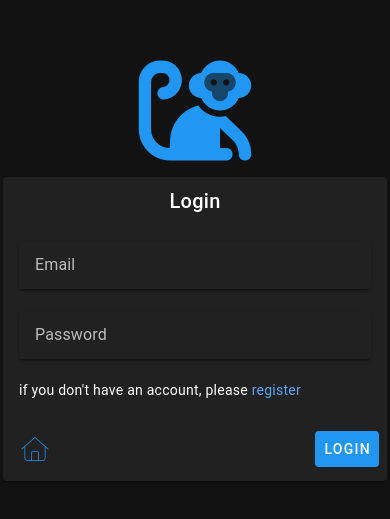
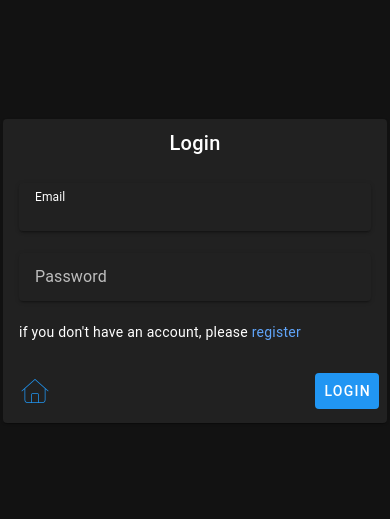
Before and after one commit to Flipvo-com/monkey_coinbase_frontEnd, a Vue app: page /login in a window 390 px wide. Shown: the part 151-670 px from the top of the page. Built offline with nearby package versions, Linux system fonts and the light colour scheme; what vue3-particles would draw is missing.

Commit message:
fixing keyboard won't show up on simulator ps (didn't fix it but on actual phone it works fine)

```diff
--- a/index.html
+++ b/index.html
@@ -3,11 +3,12 @@
 <head>
     <meta charset="UTF-8">
     <link rel="icon" href="/favicon.ico">
-    <meta name="viewport" content="width=device-width, initial-scale=1.0">
+    <meta name="viewport" content="width=device-width, initial-scale=1, user-scalable=no, minimal-ui">
+
     <title></title>
 </head>
-<body class="_h-screen _flex _m-0 _p-0 _flex-col">
-<div class="_flex-1 " id="app"></div>
+<body >
+<div id="app"></div>
 <script type="module" src="/src/main.ts"></script>
 </body>
 </html>
--- a/package.json
+++ b/package.json
@@ -12,7 +12,9 @@
     "lint": "eslint . --ext .vue,.js,.jsx,.cjs,.mjs,.ts,.tsx,.cts,.mts --fix --ignore-path .gitignore"
   },
   "dependencies": {
+    "@capacitor/core": "^6.1.2",
     "@capacitor/ios": "^6.1.2",
+    "@capacitor/keyboard": "^6.0.2",
     "@fullcalendar/core": "^6.1.14",
     "@fullcalendar/interaction": "^6.1.14",
     "@fullcalendar/list": "^6.1.14",
@@ -36,7 +38,7 @@
     "vuetify": "^3.6.10"
   },
   "devDependencies": {
-    "@capacitor/cli": "^4.0.0",
+    "@capacitor/cli": "^4.8.2",
     "@rushstack/eslint-patch": "^1.8.0",
     "@types/lodash": "^4.17.7",
     "@types/node": "^20.14.14",
@@ -50,7 +52,7 @@
     "npm-run-all2": "^6.2.0",
     "postcss": "^8.4.39",
     "tailwindcss": "^3.4.4",
-    "typescript": "~5.4.0",
+    "typescript": "^5.6.3",
     "vite": "^5.3.1",
     "vite-plugin-vue-devtools": "^7.3.1",
     "vue-tsc": "^2.0.29"
--- a/src/api/useApi.ts
+++ b/src/api/useApi.ts
@@ -1,5 +1,5 @@
 import {computed} from "vue";
-import axios, {type RawAxiosRequestConfig} from "axios";
+import axios, {AxiosRequestConfig, type RawAxiosRequestConfig} from "axios";
 import {useAxios, type UseAxiosOptions} from "@vueuse/integrations/useAxios";
 import {createEventHook, whenever} from "@vueuse/core";
 import {toastFromResponse} from "@/stats/Utils";
@@ -63,7 +63,7 @@ apiInstance.interceptors.response.use(
 
 export function useApi<T>(
     path = "",
-    config: RawAxiosRequestConfig<any> = {},
+    config: AxiosRequestConfig<any> = {},
     options: UseAxiosOptions & { initialData?: any } = {
         immediate: true,
         shallow: true,
--- a/src/assets/particles.json
+++ b/src/assets/particles.json
@@ -66,7 +66,7 @@
       "direction": "top"
     },
     "number": {
-      "value": 150
+      "value": 100
     },
     "opacity": {
       "value": {
--- a/src/router/index.ts
+++ b/src/router/index.ts
@@ -40,7 +40,7 @@ const routes:CustomRouteRecordRaw[]= [
             name: 'login',
             __auth: false
         },
-        component: Login
+        component: ()=> import('@/views/LoginView.vue')
     },
     {
         path: '/register',
--- a/src/views/LoginView.vue
+++ b/src/views/LoginView.vue
@@ -1,55 +1,42 @@
 <template>
   <v-app class="!_bg-transparent">
-        <v-main>
+
       <div class="_flex _justify-center _items-center _h-screen _flex-col _gap-4">
-                <router-link :to="{name:'home'}">
-                    <v-icon size="100" color="primary">fa-duotone fa-solid fa-monkey</v-icon>
-                </router-link>
-
-                <v-card class="_w-96" :loading="loginLoading">
+        <!-- Adjust container to be scrollable if needed -->
+        <v-form @submit.prevent>
+        <v-card class="_w-96" :loading="loginLoading" >
           <v-card-title class="_text-center">Login</v-card-title>
           <v-card-text>
-
             <div class="_py-2">
               <v-alert v-if="loginError" type="error" variant="tonal" density="comfortable">
                 {{ loginError }}
               </v-alert>
             </div>
-
-                        <v-text-field label="Email" v-model="email"
-                                      density="comfortable" variant="solo"></v-text-field>
-                        <v-text-field label="Password" v-model="password" type="password"
-                                      density="comfortable" variant="solo"></v-text-field>
-
+            <v-text-field label="Email" v-model="email" density="comfortable" autofocus variant="solo"></v-text-field>
+            <v-text-field label="Password" v-model="password" type="password" density="comfortable" variant="solo"></v-text-field>
             <div>
               <p>
                 if you don't have an account, please
-                                <router-link class="_text-blue-400"
-                                             :to="{name:'register'}">register
-                                </router-link>
+                <router-link class="_text-blue-400" :to="{ name: 'register' }">register</router-link>
               </p>
             </div>
           </v-card-text>
           <v-card-actions>
-                        <v-btn color="primary"
-                               icon="fa-thin fa-home"
-                               :to="{name:'home'}"></v-btn>
-                        <v-spacer/>
-                        <v-btn color="primary" variant="flat"
-                               @click="attemptLogin">Login
-                        </v-btn>
+            <v-btn color="primary" icon="fa-thin fa-home" :to="{ name: 'home' }"></v-btn>
+            <v-spacer />
+            <v-btn color="primary" type="submit" variant="flat" @click="attemptLogin">Login</v-btn>
           </v-card-actions>
         </v-card>
+        </v-form>
       </div>
-        </v-main>
-        <MyParticles/>
+
+    <MyParticles />
   </v-app>
 </template>
 <script setup lang="ts">
 import {loginState} from "@/stats/loginState.js";
-import {ref } from "vue";
+import {ref} from "vue";
 import MyParticles from '@/components/common/MyParticles.vue'
-
 
 const email = ref('');
 const password = ref('');
@@ -68,6 +55,4 @@ const attemptLogin = async () => {
     })
 
 }
-
-
 </script>
--- /dev/null
+++ b/src/views/TestPage.vue
@@ -0,0 +1,34 @@
+<template>
+  <v-app>
+    <v-container>
+      <v-text-field
+          label="Type something..."
+          v-model="inputValue"
+          outlined
+          @focus="handleFocus"
+          @blur="handleBlur"
+      ></v-text-field>
+    </v-container>
+  </v-app>
+</template>
+
+<script >
+import { Keyboard } from '@capacitor/keyboard';
+
+export default {
+  data() {
+    return {
+      inputValue: '',
+    };
+  },
+  methods: {
+    handleFocus() {
+      Keyboard.setAccessoryBarVisible(true); // Shows accessory bar
+      Keyboard.show(); // Ensure keyboard shows
+    },
+    handleBlur() {
+      Keyboard.hide(); // Hide keyboard on blur, if necessary
+    },
+  },
+};
+</script>
--- a/vite.config.ts
+++ b/vite.config.ts
@@ -1,6 +1,5 @@
-import { defineConfig } from 'vite';
+import {defineConfig} from 'vite';
 import vue from '@vitejs/plugin-vue';
-import { resolve } from 'path';
 import {fileURLToPath} from "node:url";
 
 export default defineConfig({
```
Also changed, not shown: capacitor.config.ts (+6 -1 lines), 36 other files (tests, documents, lock files or other folders). Lines whose indentation alone changed are shown as unchanged.
